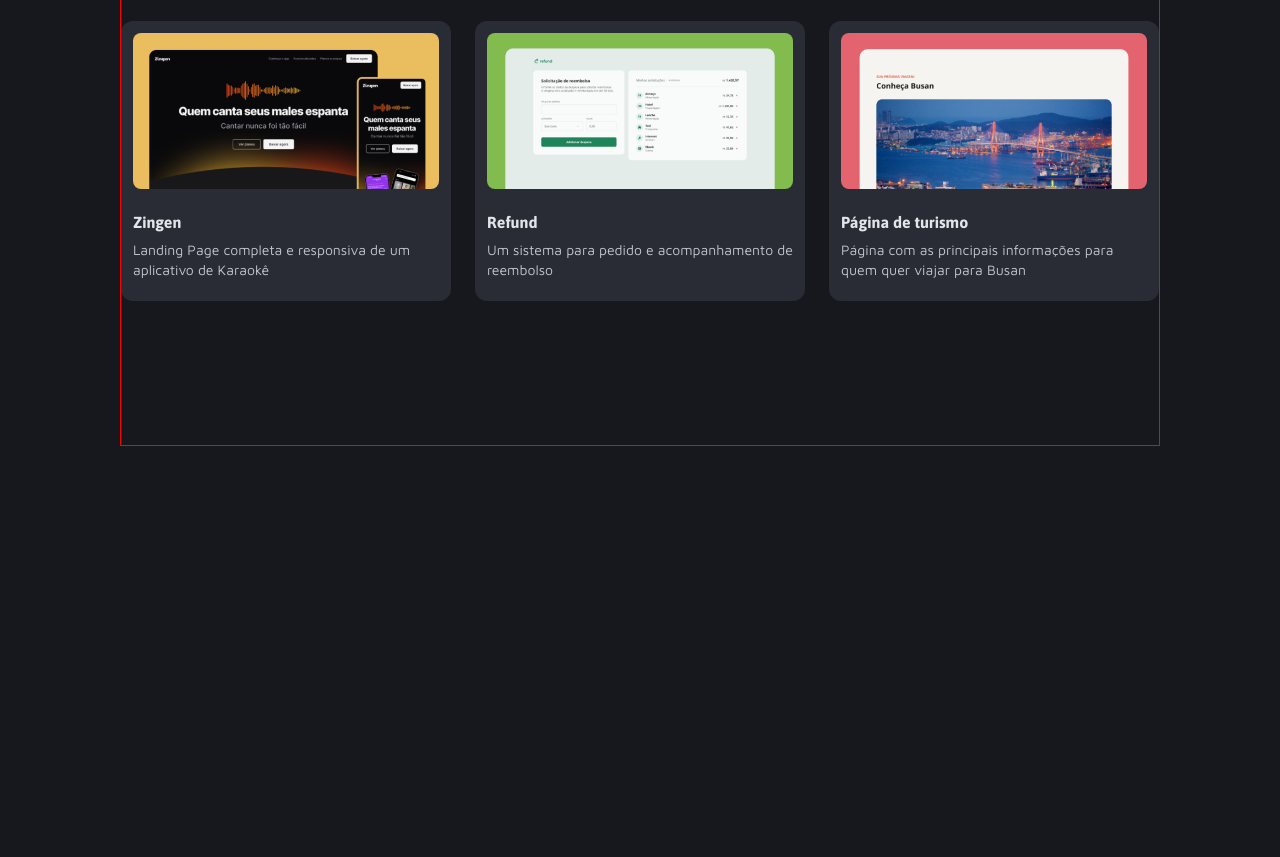
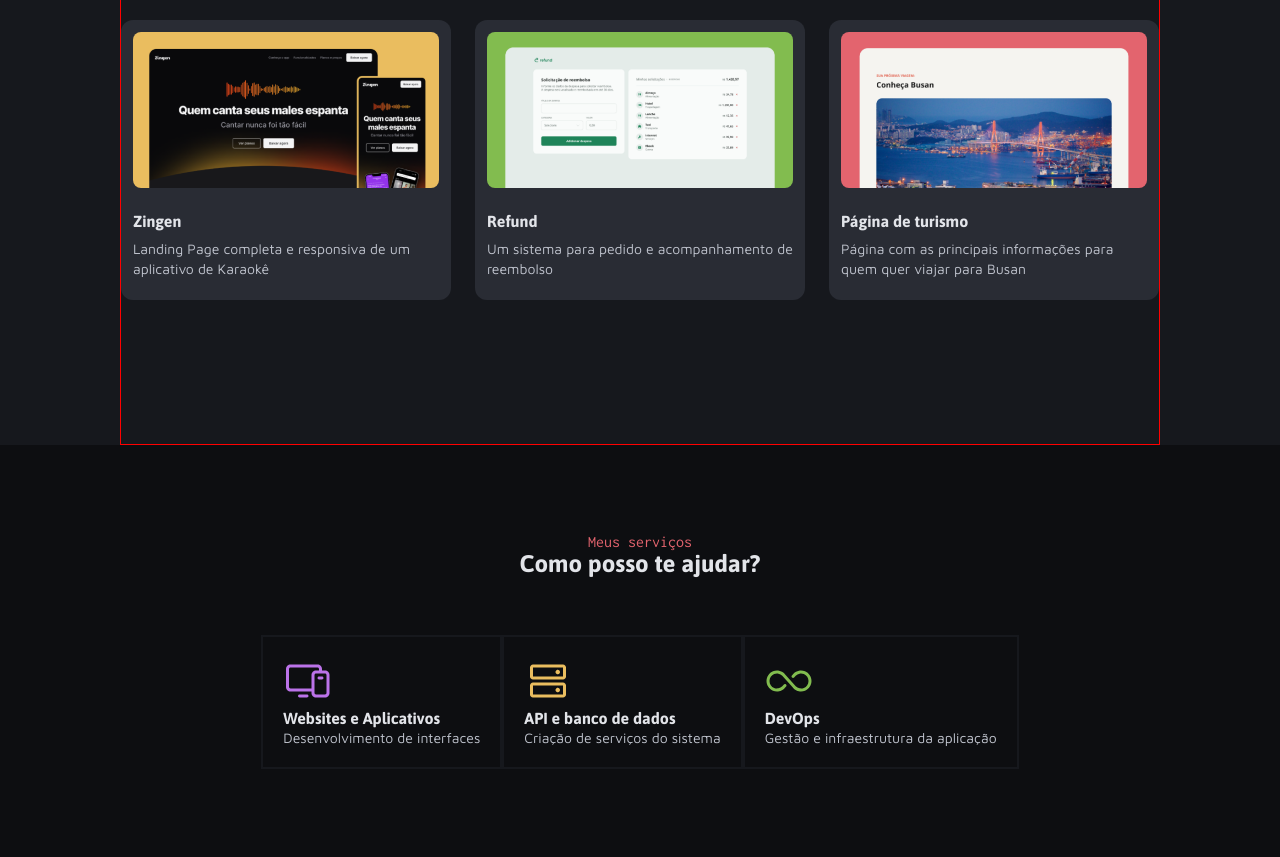
Before and after one commit to Pin4s/Portifolio-Dev-Rocketseat, a plain HTML site: page index.html in a window 1280 px wide. Shown: the part 1111-1968 px from the top of the page. Before the commit the page ends 1557 px from the top, so only its background shows below. Drawn offline with Linux system fonts and the light colour scheme.

Commit message:
Finalize the services section

```diff
--- a/index.html
+++ b/index.html
@@ -6,6 +6,7 @@
     <link rel="preconnect" href="https://fonts.gstatic.com" crossorigin>
     <meta charset="UTF-8">
     <meta name="viewport" content="width=device-width, initial-scale=1.0">
+
     <link
         href="https://fonts.googleapis.com/css2?family=Asap:ital,wght@0,100..900;1,100..900&family=Inconsolata:wght@200..900&family=Maven+Pro:wght@400..900&display=swap"
         rel="stylesheet">
@@ -16,8 +17,6 @@
 <body>
     <main class="container grid">
 
-
-        <!--ACABOU ESSA PARTE || NÃO MEXER AQUI E EM NADA RELACIONADO A ISSO NO CSS || CUIDADO!! -->
         <section id="hero" class="BORDA">
             <div>
                 <section id="about" class="grid ">
@@ -45,8 +44,6 @@
 
             <img class="arrow-down BORDA" src="assets/icons/Arrow down.svg" alt="">
         </section>
-        <!--ACABOU ESSA PARTE || NÃO MEXER AQUI E EM NADA RELACIONADO A ISSO NO CSS || CUIDADO!! -->
-
 
         <section id="projects" class="BORDA grid">
 
@@ -54,16 +51,17 @@
             <h2>Veja os projetos em destaque</h2>
 
             <div class="grid-cols gap-24">
-                <div class="card">
+                <div class="project-card">
                     <img src="/assets/images/Thumbnail_Project-01.png" alt="">
 
                     <div class="card-text">
                         <h3>Travelgram</h3>
-                        <p class="text-sm">Rede social onde as pessoas mostram os registros de suas viagens pelo mundo</p>
+                        <p class="text-sm">Rede social onde as pessoas mostram os registros de suas viagens pelo mundo
+                        </p>
                     </div>
                 </div>
 
-                <div class="card">
+                <div class="project-card">
                     <img src="/assets/images/Thumbnail_Project-02.png" alt="">
 
                     <div class="card-text">
@@ -72,7 +70,7 @@
                     </div>
                 </div>
 
-                <div class="card">
+                <div class="project-card">
                     <img src="/assets/images/Thumbnail_Project-03.png" alt="">
 
                     <div class="card-text">
@@ -81,7 +79,7 @@
                     </div>
                 </div>
 
-                <div class="card">
+                <div class="project-card">
                     <img src="/assets/images/Thumbnail_Project-04.png" alt="">
 
                     <div class="card-text">
@@ -90,7 +88,7 @@
                     </div>
                 </div>
 
-                <div class="card">
+                <div class="project-card">
                     <img src="/assets/images/Thumbnail_Project-05.png" alt="">
 
                     <div class="card-text">
@@ -99,7 +97,7 @@
                     </div>
                 </div>
 
-                <div class="card">
+                <div class="project-card">
                     <img src="/assets/images/Thumbnail_Project-06.png" alt="">
 
                     <div class="card-text">
@@ -108,9 +106,36 @@
                     </div>
                 </div>
             </div>
+        </section>
+
+        <section id="services" class="flex">
+            <div id="services-text" class="grid">
+                <span>Meus serviços</span>
+                <h2>Como posso te ajudar?</p>
+            </div>
+            <div id="service-cards-container" class="flex">
+                <div class="service-card">
+                    <img src="assets/icons/Devices@2x.svg" alt="">
+                    <h3>Websites e Aplicativos</h3>
+                    <p class="text-sm">Desenvolvimento de interfaces</p>
+                </div>
+                <div class="service-card">
+                    <img src="assets/icons/HardDrives.svg" alt="">
+                    <h3>API e banco de dados</h3>
+                    <p class="text-sm">Criação de serviços do sistema </p>
+                </div>
+                <div class="service-card">
+                    <img src="assets/icons/Infinity.svg" alt="">
+                    <h3>DevOps</h3>
+                    <p class="text-sm">Gestão e infraestrutura da aplicação</p>
+                </div>
+            </div>
+
 
 
         </section>
+
+        <section id="contact"></section>
     </main>
 </body>
 
--- a/styles/global.css
+++ b/styles/global.css
@@ -57,32 +57,17 @@ h1 {
     color: var(--gray-600);
 }
 
-h2{
+h2 {
     font: var(--title-md);
     color: var(--gray-600);
 }
 
-h3{
+h3 {
     font: var(--title-sm);
     color: var(--gray-600);
 }
 
 span {
-    font: var(--inconsolata-font);
+    font-family: var(--inconsolata-font), Arial, sans-serif ;
     color: var(--red);
 }
-
-.text-md{
-    font: var(--text-md);
-    color: var(--gray-500);
-}
-
-.text-sm{
-    font: var(--text-sm);
-    color: var(--gray-500);
-}
-
-.subtitle{
-    font: var(--subtitle);
-    color: var(--gray-500);
-}
--- a/styles/sections.css
+++ b/styles/sections.css
@@ -3,14 +3,14 @@
 }
 
 #hero {
-    height:85vh;
+    height: 85vh;
     display: flex;
     flex-direction: column;
     position: relative;
     justify-content: space-between;
 
 
-    .arrow-down{
+    .arrow-down {
         width: 32px;
         height: 32px;
         margin-bottom: 67px;
@@ -70,16 +70,13 @@
     }
 }
 
-
-
-
 #projects {
     margin-top: 52px;
     gap: 24px;
     place-content: center;
     padding-bottom: 144px;
 
-    .card {
+    .project-card {
         background-color: var(--gray-300);
         border-radius: 12px;
         padding: 12px;
@@ -105,3 +102,27 @@
     }
 
 }
+
+#services {
+    background-color: var(--gray-100);
+    width: 100%;
+    padding: 88px 120px;
+    flex-direction: column;
+    gap: 56px;
+
+    #services-text {
+        place-content: center;
+    }
+
+    #service-cards-container {
+        justify-content: center;
+    }
+
+    .service-card {
+        max-width: 280px;
+        border: 2px solid var(--gray-200);
+        padding: 20px;
+    }
+
+
+}
--- a/styles/utils.css
+++ b/styles/utils.css
@@ -25,3 +25,18 @@
 .gap-24{
     gap: 24px;
 }
+
+.text-md {
+    font: var(--text-md);
+    color: var(--gray-500);
+}
+
+.text-sm {
+    font: var(--text-sm);
+    color: var(--gray-500);
+}
+
+.subtitle {
+    font: var(--subtitle);
+    color: var(--gray-500);
+}
```
Also changed, not shown: assets/icons/Devices@2x (1).svg (added), assets/icons/Devices@2x.svg (added), assets/icons/HardDrives.svg (added), assets/icons/Infinity.svg (added).
